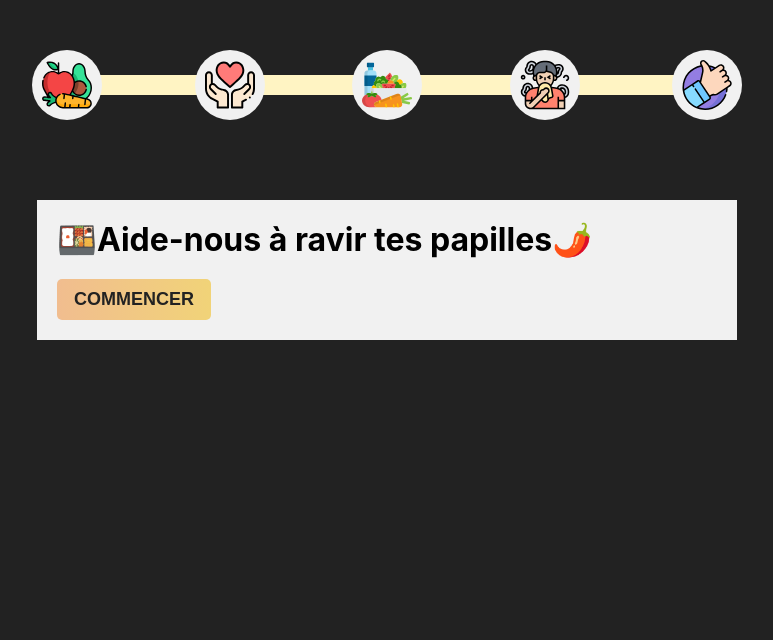
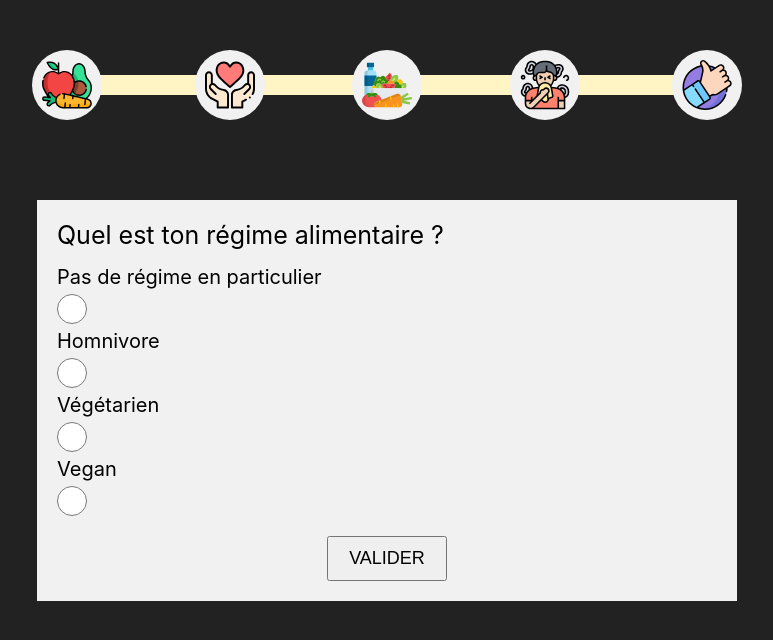
Before and after one commit to Athellan/multistep, a React (Create React App) app: page / in a window 1280 px wide. Both pictures are taken after a click on the button "COMMENCER". Shown: the top 640 px of the page, without its empty margins (253-1026 px from the left). Built offline with nearby package versions, Linux system fonts and the light colour scheme.

Commit message:
slide diet ok

```diff
--- a/src/Components/MultiForm/Infos/CardBegin.js
+++ b/src/Components/MultiForm/Infos/CardBegin.js
@@ -1,11 +1,11 @@
 import React from "react";
 import "./Card.css";
 
-export default function CardBegin() {
+export default function CardBegin(props) {
   return (
     <div className="card">
       <h1>🍱Aide-nous à ravir tes papilles🌶️</h1>
-      <button>COMMENCER</button>
+      <button onClick={() => props.modifyIndex(2)}>COMMENCER</button>
     </div>
   );
 }
--- a/src/Components/MultiForm/Multiform.js
+++ b/src/Components/MultiForm/Multiform.js
@@ -3,6 +3,7 @@
 import Indicator from "./Indicator/Indicator";
 import CardBegin from "./Infos/CardBegin";
 import CardEnd from "./Infos/CardEnd";
+import DietForm from "./SubForms/DietForm";
 
 export default function Multiform() {
   const [formIndex, setFormIndex] = useState(1);
@@ -14,10 +15,20 @@
     prefs: {},
   });
 
+  const modifyIndex = (index) => {
+    setFormIndex(index);
+  };
+
   return (
     <div className="container-multiform">
       <Indicator />
-      <CardBegin />
+      {formIndex === 1 ? (
+        <CardBegin modifyIndex={modifyIndex} />
+      ) : formIndex === 2 ? (
+        <DietForm modifyIndex={modifyIndex} />
+      ) : (
+        ""
+      )}
       {/* <CardEnd /> */}
     </div>
   );
--- /dev/null
+++ b/src/Components/MultiForm/SubForms/DietForm.js
@@ -0,0 +1,47 @@
+import React, { useState } from "react";
+import "./SubForm.css";
+
+export default function DietForm(props) {
+  const preventFunc = (e) => e.preventDefault();
+
+  const handleRadio = () => {};
+
+  return (
+    <form className="diet-form" onSubmit={preventFunc}>
+      <p>Quel est ton régime alimentaire ?</p>
+      <label htmlFor="nodiet">Pas de régime en particulier</label>
+      <input
+        type="radio"
+        onChange={handleRadio}
+        name="diet"
+        id="nodiet"
+        value="nodiet"
+      />
+      <label htmlFor="homnivorous">Homnivore</label>
+      <input
+        type="radio"
+        onChange={handleRadio}
+        name="diet"
+        id="homnivorous"
+        value="homnivorous"
+      />
+      <label htmlFor="vegetarian">Végétarien</label>
+      <input
+        type="radio"
+        onChange={handleRadio}
+        name="diet"
+        id="vegetarian"
+        value="vegetarian"
+      />
+      <label htmlFor="vegan">Vegan</label>
+      <input
+        type="radio"
+        onChange={handleRadio}
+        name="diet"
+        id="vegan"
+        value="vegan"
+      />
+      <button onClick={() => props.modifyIndex(3)}>Valider</button>
+    </form>
+  );
+}
```
